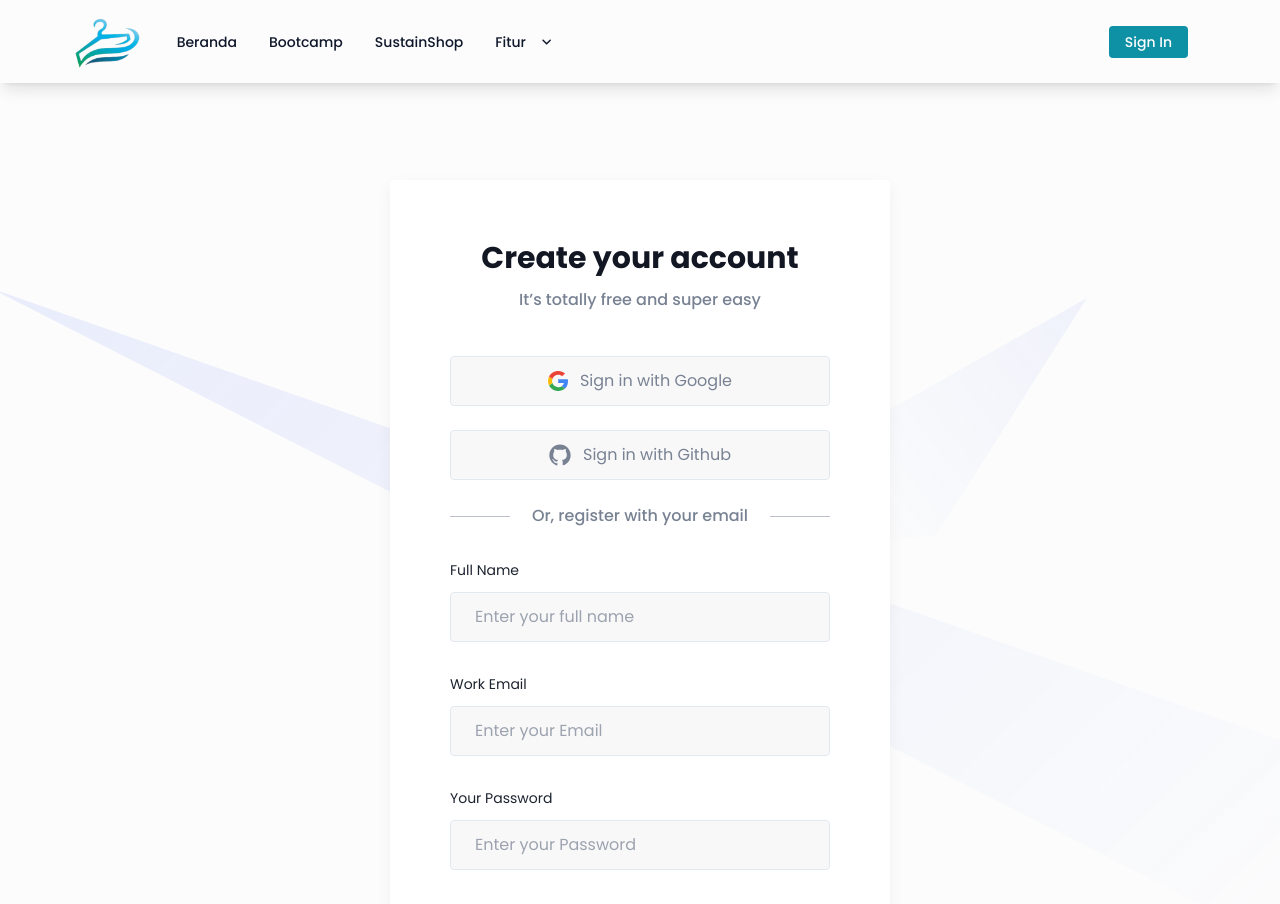
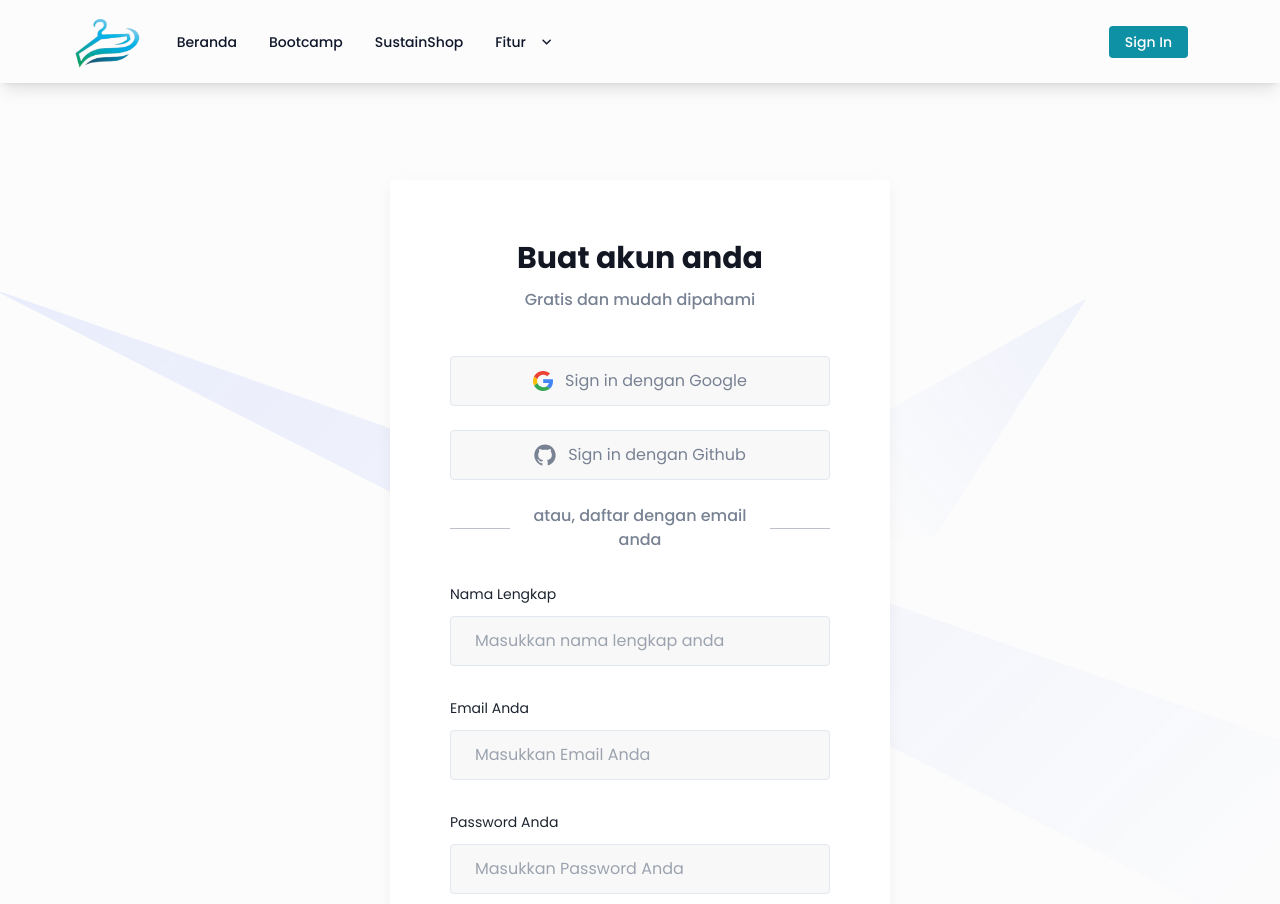
Before and after one commit to HamkaZainulArdhi/Fashion-Web, a Next.js app: page /signup in a window 1280 px wide. Shown: the top 904 px of the page. Built offline with nearby package versions, Linux system fonts and the light colour scheme.

Commit message:
sign in & sign up, revisi

```diff
--- a/src/app/signin/page.tsx
+++ b/src/app/signin/page.tsx
@@ -17,10 +17,10 @@ const SigninPage = () => {
             <div className="w-full px-4">
               <div className="shadow-three mx-auto max-w-[500px] rounded bg-white px-6 py-10 dark:bg-dark sm:p-[60px]">
                 <h3 className="mb-3 text-center text-2xl font-bold text-black dark:text-white sm:text-3xl">
-                  Sign in to your account
+                  Sign in ke akun anda
                 </h3>
                 <p className="mb-11 text-center text-base font-medium text-body-color">
-                  Login to your account for a faster checkout.
+                  Login ke akun anda untuk masuk lebih cepat.
                 </p>
                 <button className="border-stroke dark:text-body-color-dark dark:shadow-two mb-6 flex w-full items-center justify-center rounded-sm border bg-[#f8f8f8] px-6 py-3 text-base text-body-color outline-none transition-all duration-300 hover:border-primary hover:bg-primary/5 hover:text-primary dark:border-transparent dark:bg-[#2C303B] dark:hover:border-primary dark:hover:bg-primary/5 dark:hover:text-primary dark:hover:shadow-none">
                   <span className="mr-3">
@@ -56,7 +56,7 @@ const SigninPage = () => {
                       </defs>
                     </svg>
                   </span>
-                  Sign in with Google
+                  Sign in dengan google
                 </button>
 
                 <button className="border-stroke dark:text-body-color-dark dark:shadow-two mb-6 flex w-full items-center justify-center rounded-sm border bg-[#f8f8f8] px-6 py-3 text-base text-body-color outline-none transition-all duration-300 hover:border-primary hover:bg-primary/5 hover:text-primary dark:border-transparent dark:bg-[#2C303B] dark:hover:border-primary dark:hover:bg-primary/5 dark:hover:text-primary dark:hover:shadow-none">
@@ -71,12 +71,12 @@ const SigninPage = () => {
                       <path d="M32 1.7998C15 1.7998 1 15.5998 1 32.7998C1 46.3998 9.9 57.9998 22.3 62.1998C23.9 62.4998 24.4 61.4998 24.4 60.7998C24.4 60.0998 24.4 58.0998 24.3 55.3998C15.7 57.3998 13.9 51.1998 13.9 51.1998C12.5 47.6998 10.4 46.6998 10.4 46.6998C7.6 44.6998 10.5 44.6998 10.5 44.6998C13.6 44.7998 15.3 47.8998 15.3 47.8998C18 52.6998 22.6 51.2998 24.3 50.3998C24.6 48.3998 25.4 46.9998 26.3 46.1998C19.5 45.4998 12.2 42.7998 12.2 30.9998C12.2 27.5998 13.5 24.8998 15.4 22.7998C15.1 22.0998 14 18.8998 15.7 14.5998C15.7 14.5998 18.4 13.7998 24.3 17.7998C26.8 17.0998 29.4 16.6998 32.1 16.6998C34.8 16.6998 37.5 16.9998 39.9 17.7998C45.8 13.8998 48.4 14.5998 48.4 14.5998C50.1 18.7998 49.1 22.0998 48.7 22.7998C50.7 24.8998 51.9 27.6998 51.9 30.9998C51.9 42.7998 44.6 45.4998 37.8 46.1998C38.9 47.1998 39.9 49.1998 39.9 51.9998C39.9 56.1998 39.8 59.4998 39.8 60.4998C39.8 61.2998 40.4 62.1998 41.9 61.8998C54.1 57.7998 63 46.2998 63 32.5998C62.9 15.5998 49 1.7998 32 1.7998Z" />
                     </svg>
                   </span>
-                  Sign in with Github
+                  Sign in dengan Github
                 </button>
                 <div className="mb-8 flex items-center justify-center">
                   <span className="hidden h-[1px] w-full max-w-[70px] bg-body-color/50 sm:block"></span>
                   <p className="w-full px-5 text-center text-base font-medium text-body-color">
-                    Or, sign in with your email
+                    atau, sign in dengan email anda
                   </p>
                   <span className="hidden h-[1px] w-full max-w-[70px] bg-body-color/50 sm:block"></span>
                 </div>
@@ -86,12 +86,12 @@ const SigninPage = () => {
                       htmlFor="email"
                       className="mb-3 block text-sm text-dark dark:text-white"
                     >
-                      Your Email
+                      Email Anda
                     </label>
                     <input
                       type="email"
                       name="email"
-                      placeholder="Enter your Email"
+                      placeholder="Masukkan Email Anda"
                       className="border-stroke dark:text-body-color-dark dark:shadow-two w-full rounded-sm border bg-[#f8f8f8] px-6 py-3 text-base text-body-color outline-none transition-all duration-300 focus:border-primary dark:border-transparent dark:bg-[#2C303B] dark:focus:border-primary dark:focus:shadow-none"
                     />
                   </div>
@@ -100,12 +100,12 @@ const SigninPage = () => {
                       htmlFor="password"
                       className="mb-3 block text-sm text-dark dark:text-white"
                     >
-                      Your Password
+                      Password Anda
                     </label>
                     <input
                       type="password"
                       name="password"
-                      placeholder="Enter your Password"
+                      placeholder="Masukkan Password Anda"
                       className="border-stroke dark:text-body-color-dark dark:shadow-two w-full rounded-sm border bg-[#f8f8f8] px-6 py-3 text-base text-body-color outline-none transition-all duration-300 focus:border-primary dark:border-transparent dark:bg-[#2C303B] dark:focus:border-primary dark:focus:shadow-none"
                     />
                   </div>
@@ -140,7 +140,7 @@ const SigninPage = () => {
                             </span>
                           </div>
                         </div>
-                        Keep me signed in
+                        Tetap masuk
                       </label>
                     </div>
                     <div>
@@ -148,7 +148,7 @@ const SigninPage = () => {
                         href="#0"
                         className="text-sm font-medium text-primary hover:underline"
                       >
-                        Forgot Password?
+                        Lupa Password?
                       </a>
                     </div>
                   </div>
@@ -159,7 +159,7 @@ const SigninPage = () => {
                   </div>
                 </form>
                 <p className="text-center text-base font-medium text-body-color">
-                  Don’t you have an account?{" "}
+                  Punya akun?{" "}
                   <Link href="/signup" className="text-primary hover:underline">
                     Sign up
                   </Link>
--- a/src/app/signup/page.tsx
+++ b/src/app/signup/page.tsx
@@ -17,10 +17,10 @@ const SignupPage = () => {
             <div className="w-full px-4">
               <div className="shadow-three mx-auto max-w-[500px] rounded bg-white px-6 py-10 dark:bg-dark sm:p-[60px]">
                 <h3 className="mb-3 text-center text-2xl font-bold text-black dark:text-white sm:text-3xl">
-                  Create your account
+                  Buat akun anda
                 </h3>
                 <p className="mb-11 text-center text-base font-medium text-body-color">
-                  It’s totally free and super easy
+                  Gratis dan mudah dipahami
                 </p>
                 <button className="border-stroke dark:text-body-color-dark dark:shadow-two mb-6 flex w-full items-center justify-center rounded-sm border bg-[#f8f8f8] px-6 py-3 text-base text-body-color outline-none transition-all duration-300 hover:border-primary hover:bg-primary/5 hover:text-primary dark:border-transparent dark:bg-[#2C303B] dark:hover:border-primary dark:hover:bg-primary/5 dark:hover:text-primary dark:hover:shadow-none">
                   <span className="mr-3">
@@ -56,7 +56,7 @@ const SignupPage = () => {
                       </defs>
                     </svg>
                   </span>
-                  Sign in with Google
+                  Sign in dengan Google
                 </button>
 
                 <button className="border-stroke dark:text-body-color-dark dark:shadow-two mb-6 flex w-full items-center justify-center rounded-sm border bg-[#f8f8f8] px-6 py-3 text-base text-body-color outline-none transition-all duration-300 hover:border-primary hover:bg-primary/5 hover:text-primary dark:border-transparent dark:bg-[#2C303B] dark:hover:border-primary dark:hover:bg-primary/5 dark:hover:text-primary dark:hover:shadow-none">
@@ -71,12 +71,12 @@ const SignupPage = () => {
                       <path d="M32 1.7998C15 1.7998 1 15.5998 1 32.7998C1 46.3998 9.9 57.9998 22.3 62.1998C23.9 62.4998 24.4 61.4998 24.4 60.7998C24.4 60.0998 24.4 58.0998 24.3 55.3998C15.7 57.3998 13.9 51.1998 13.9 51.1998C12.5 47.6998 10.4 46.6998 10.4 46.6998C7.6 44.6998 10.5 44.6998 10.5 44.6998C13.6 44.7998 15.3 47.8998 15.3 47.8998C18 52.6998 22.6 51.2998 24.3 50.3998C24.6 48.3998 25.4 46.9998 26.3 46.1998C19.5 45.4998 12.2 42.7998 12.2 30.9998C12.2 27.5998 13.5 24.8998 15.4 22.7998C15.1 22.0998 14 18.8998 15.7 14.5998C15.7 14.5998 18.4 13.7998 24.3 17.7998C26.8 17.0998 29.4 16.6998 32.1 16.6998C34.8 16.6998 37.5 16.9998 39.9 17.7998C45.8 13.8998 48.4 14.5998 48.4 14.5998C50.1 18.7998 49.1 22.0998 48.7 22.7998C50.7 24.8998 51.9 27.6998 51.9 30.9998C51.9 42.7998 44.6 45.4998 37.8 46.1998C38.9 47.1998 39.9 49.1998 39.9 51.9998C39.9 56.1998 39.8 59.4998 39.8 60.4998C39.8 61.2998 40.4 62.1998 41.9 61.8998C54.1 57.7998 63 46.2998 63 32.5998C62.9 15.5998 49 1.7998 32 1.7998Z" />
                     </svg>
                   </span>
-                  Sign in with Github
+                  Sign in dengan Github
                 </button>
                 <div className="mb-8 flex items-center justify-center">
                   <span className="hidden h-[1px] w-full max-w-[60px] bg-body-color/50 sm:block"></span>
                   <p className="w-full px-5 text-center text-base font-medium text-body-color">
-                    Or, register with your email
+                    atau, daftar dengan email anda
                   </p>
                   <span className="hidden h-[1px] w-full max-w-[60px] bg-body-color/50 sm:block"></span>
                 </div>
@@ -87,12 +87,12 @@ const SignupPage = () => {
                       className="mb-3 block text-sm text-dark dark:text-white"
                     >
                       {" "}
-                      Full Name{" "}
+                      Nama Lengkap{" "}
                     </label>
                     <input
                       type="text"
                       name="name"
-                      placeholder="Enter your full name"
+                      placeholder="Masukkan nama lengkap anda"
                       className="border-stroke dark:text-body-color-dark dark:shadow-two w-full rounded-sm border bg-[#f8f8f8] px-6 py-3 text-base text-body-color outline-none transition-all duration-300 focus:border-primary dark:border-transparent dark:bg-[#2C303B] dark:focus:border-primary dark:focus:shadow-none"
                     />
                   </div>
@@ -102,12 +102,12 @@ const SignupPage = () => {
                       className="mb-3 block text-sm text-dark dark:text-white"
                     >
                       {" "}
-                      Work Email{" "}
+                      Email Anda{" "}
                     </label>
                     <input
                       type="email"
                       name="email"
-                      placeholder="Enter your Email"
+                      placeholder="Masukkan Email Anda"
                       className="border-stroke dark:text-body-color-dark dark:shadow-two w-full rounded-sm border bg-[#f8f8f8] px-6 py-3 text-base text-body-color outline-none transition-all duration-300 focus:border-primary dark:border-transparent dark:bg-[#2C303B] dark:focus:border-primary dark:focus:shadow-none"
                     />
                   </div>
@@ -117,12 +117,12 @@ const SignupPage = () => {
                       className="mb-3 block text-sm text-dark dark:text-white"
                     >
                       {" "}
-                      Your Password{" "}
+                      Password Anda{" "}
                     </label>
                     <input
                       type="password"
                       name="password"
-                      placeholder="Enter your Password"
+                      placeholder="Masukkan Password Anda"
                       className="border-stroke dark:text-body-color-dark dark:shadow-two w-full rounded-sm border bg-[#f8f8f8] px-6 py-3 text-base text-body-color outline-none transition-all duration-300 focus:border-primary dark:border-transparent dark:bg-[#2C303B] dark:focus:border-primary dark:focus:shadow-none"
                     />
                   </div>
@@ -157,15 +157,15 @@ const SignupPage = () => {
                         </div>
                       </div>
                       <span>
-                        By creating account means you agree to the
+                        Dengan membuat akun ini berarti anda setuju dengan
                         <a href="#0" className="text-primary hover:underline">
                           {" "}
-                          Terms and Conditions{" "}
+                          Syarat & Ketentuan{" "}
                         </a>
-                        , and our
+                        , dan
                         <a href="#0" className="text-primary hover:underline">
                           {" "}
-                          Privacy Policy{" "}
+                          Kebijakan privasi kami{" "}
                         </a>
                       </span>
                     </label>
@@ -177,7 +177,7 @@ const SignupPage = () => {
                   </div>
                 </form>
                 <p className="text-center text-base font-medium text-body-color">
-                  Already using Startup?{" "}
+                  Sudah memiliki akun?{" "}
                   <Link href="/signin" className="text-primary hover:underline">
                     Sign in
                   </Link>
--- a/src/components/accordion/NewsLatterBox.tsx
+++ b/src/components/accordion/NewsLatterBox.tsx
@@ -11,20 +11,19 @@ const NewsLatterBox = () => {
         Subscribe to receive future updates
       </h3>
       <p className="mb-11 border-b border-body-color border-opacity-25 pb-11 text-base leading-relaxed text-body-color dark:border-white dark:border-opacity-25">
-        Lorem ipsum dolor sited Sed ullam corper consectur adipiscing Mae ornare
-        massa quis lectus.
+        Dapatkan notifikasi update terbaru setiap saat dengan mengkoneksikan email anda
       </p>
       <div>
         <input
           type="text"
           name="name"
-          placeholder="Enter your name"
+          placeholder="Masukkan nama anda"
           className="border-stroke mb-4 w-full rounded-sm border bg-[#f8f8f8] px-6 py-3 text-base text-body-color outline-none focus:border-primary dark:border-transparent dark:bg-[#2C303B] dark:text-body-color-dark dark:shadow-two dark:focus:border-primary dark:focus:shadow-none"
         />
         <input
           type="email"
           name="email"
-          placeholder="Enter your email"
+          placeholder="Masukkan email anda"
           className="border-stroke mb-4 w-full rounded-sm border bg-[#f8f8f8] px-6 py-3 text-base text-body-color outline-none focus:border-primary dark:border-transparent dark:bg-[#2C303B] dark:text-body-color-dark dark:shadow-two dark:focus:border-primary dark:focus:shadow-none"
         />
         <input
@@ -257,4 +256,4 @@ const NewsLatterBox = () => {
   );
 };
 
-export default NewsLatterBox;
+export default NewsLatterBox;
```
Also changed, not shown: src/app/blog-sidebar/page.tsx (+14 -14 lines).
